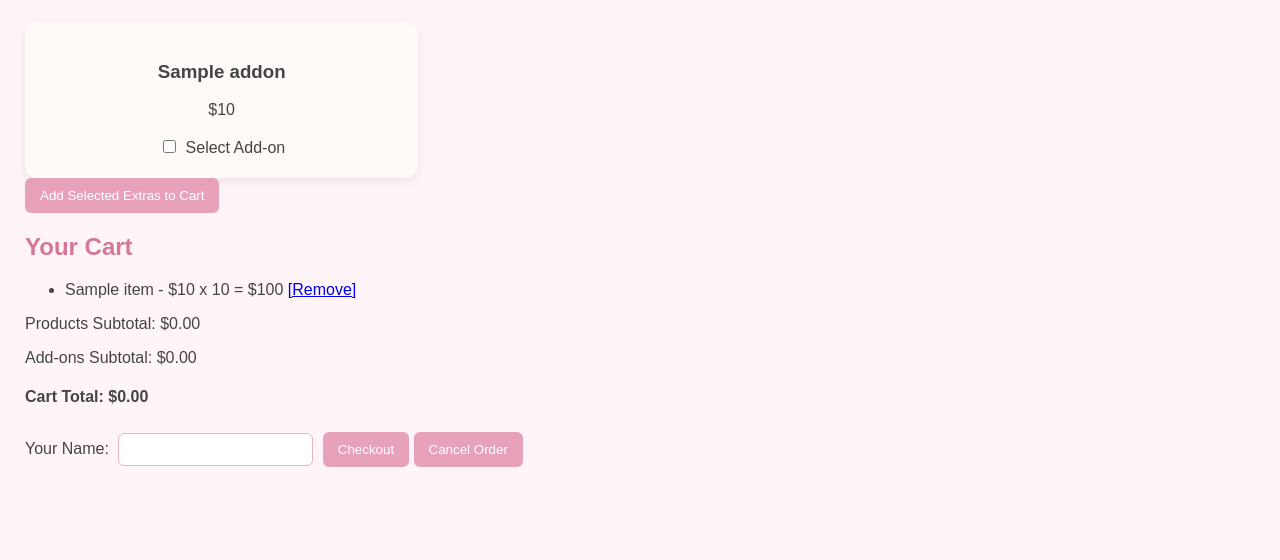
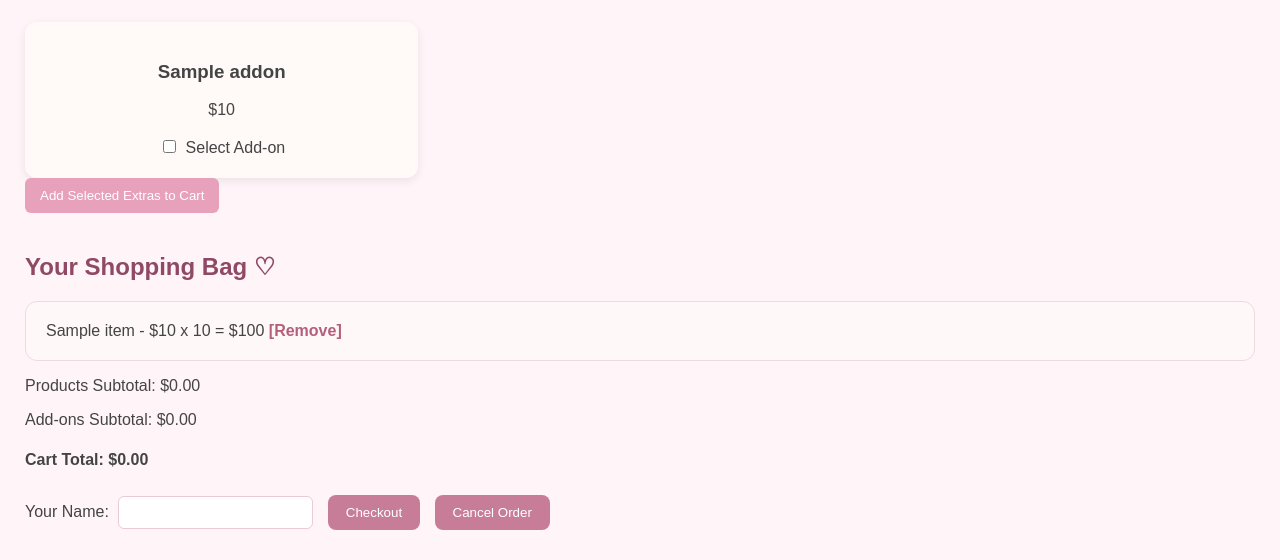
Before and after one commit to gursimrran/AS91896---AS91897--asses, a Flask app: template templates/index1.html in a window 1280 px wide. Shown: the part 1416-1976 px from the top of the page. Before the commit the page ends 1883 px from the top, so only its background shows below. Run offline with Flask 3, Linux system fonts and the light colour scheme; the template is opened without the code that fills it: most values are stand-ins (such as "Sample title", 1, 10 or a date in 2020).

Commit message:
Styled shopping cart and checkout buttons.

```diff
--- a/static/css/style.css
+++ b/static/css/style.css
@@ -92,3 +92,62 @@ nav a:hover {
     display: block;
     margin: 0 auto 15px;
 }
+
+
+
+
+#cart {
+    margin-top: 40px;
+    color: #8f4965;
+}
+
+.cart-list {
+    list-style: none;
+    padding: 20px;
+    background-color: #fff8f8;
+    border: 1px solid #efd9e1;
+    border-radius: 12px;
+}
+
+.cart-list li {
+    padding: 15px;
+    border-bottom: 1px solid #efd9e1;
+}
+
+.cart-list li:last-child {
+    border-bottom: none;
+}
+
+.cart-list a {
+    color: #b45f7d;
+    text-decoration: none;
+    font-weight: bold;
+}
+
+.cart-list a:hover {
+    color: #71334d;
+}
+
+#checkout {
+    margin-top: 20px;
+}
+
+#checkout input {
+    padding: 8px;
+    border: 1px solid #e8cbd5;
+    border-radius: 6px;
+}
+
+#checkout button {
+    background-color: #c77d98;
+    color: white;
+    border: none;
+    padding: 10px 18px;
+    border-radius: 8px;
+    cursor: pointer;
+    margin: 5px;
+}
+
+#checkout button:hover {
+    background-color: #a85f7b;
+}
--- a/templates/index1.html
+++ b/templates/index1.html
@@ -154,9 +154,9 @@
 
 
 
- <h2>Your Cart</h2>
+<h2 id="cart">Your Shopping Bag ♡</h2>
  {% if cart %}
-     <ul>
+     <ul class="cart-list"
         {% for item, details in cart.items() %}
         <li>
             {{ item }} - ${{ details['price'] }}
```
